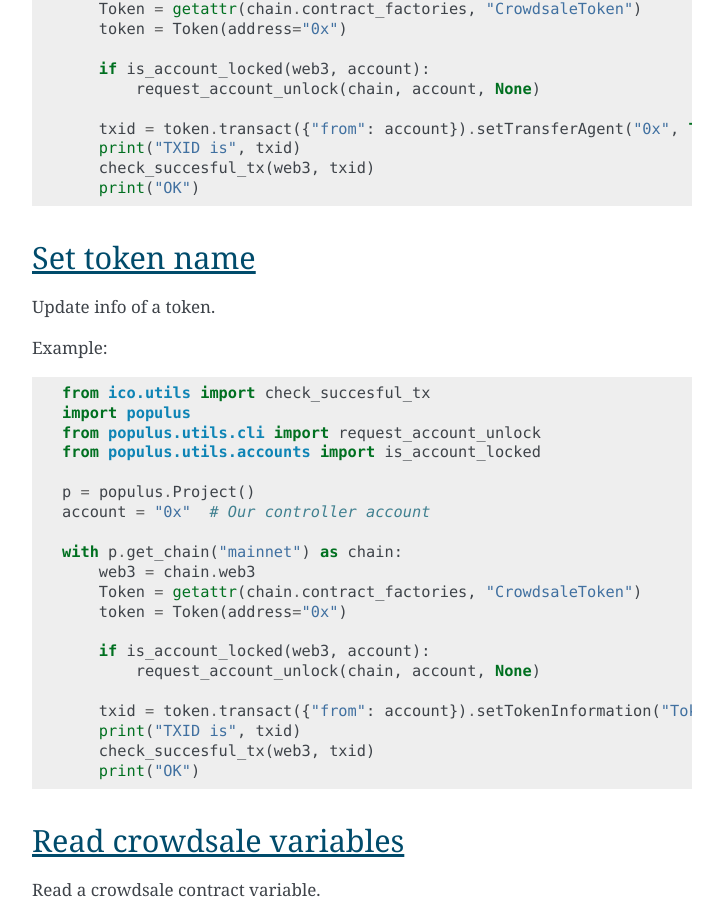
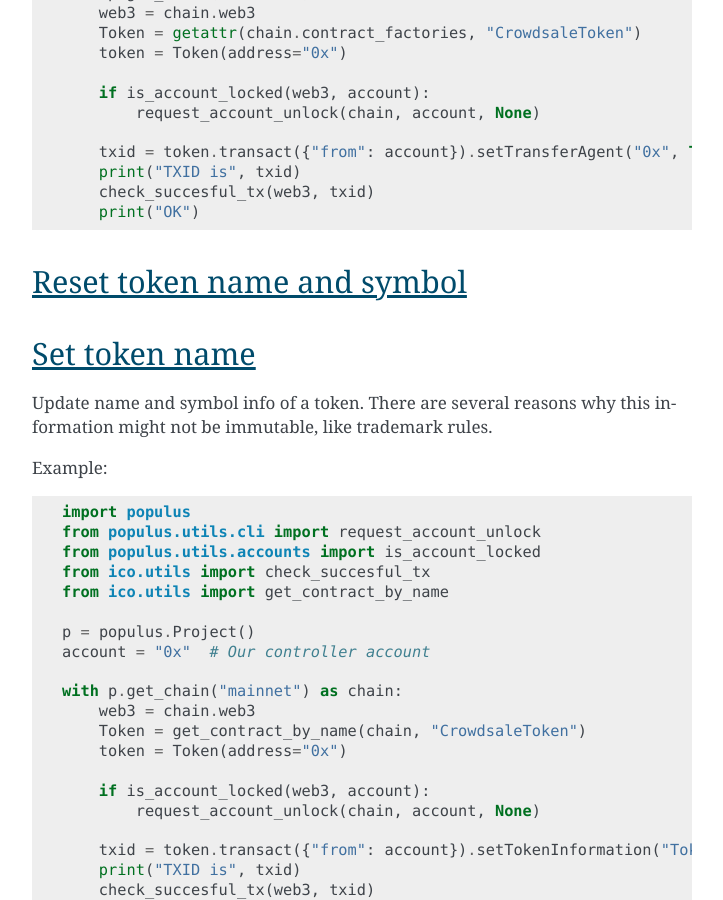
Before and after one commit to TokenMarketNet/smart-contracts, a Sphinx documentation site: the page built from docs/source/interact.rst, in a window 1280 px wide and 900 px high, scrolled down 16670 px. Shown: the whole window, without its empty margins (388-1111 px from the left). Built offline with Sphinx 7.4.7, drawn with Linux system fonts in a browser that asks for light colours; some of the changed text lies outside the part shown.

Commit message:
Updated set token info example.

```diff
--- a/docs/source/interact.rst
+++ b/docs/source/interact.rst
@@ -750,26 +750,30 @@ Example:
         print("OK")
 
 
+Reset token name and symbol
+===========================
+
 Set token name
 ==============
 
-Update info of a token.
+Update name and symbol info of a token. There are several reasons why this information might not be immutable, like trademark rules.
 
 Example:
 
 .. code-block:: python
 
-    from ico.utils import check_succesful_tx
     import populus
     from populus.utils.cli import request_account_unlock
     from populus.utils.accounts import is_account_locked
+    from ico.utils import check_succesful_tx
+    from ico.utils import get_contract_by_name
 
     p = populus.Project()
     account = "0x"  # Our controller account
 
     with p.get_chain("mainnet") as chain:
         web3 = chain.web3
-        Token = getattr(chain.contract_factories, "CrowdsaleToken")
+        Token = get_contract_by_name(chain, "CrowdsaleToken")
         token = Token(address="0x")
 
         if is_account_locked(web3, account):
@@ -779,7 +783,6 @@ Example:
         print("TXID is", txid)
         check_succesful_tx(web3, txid)
         print("OK")
-
 
 Read crowdsale variables
 ========================
```
